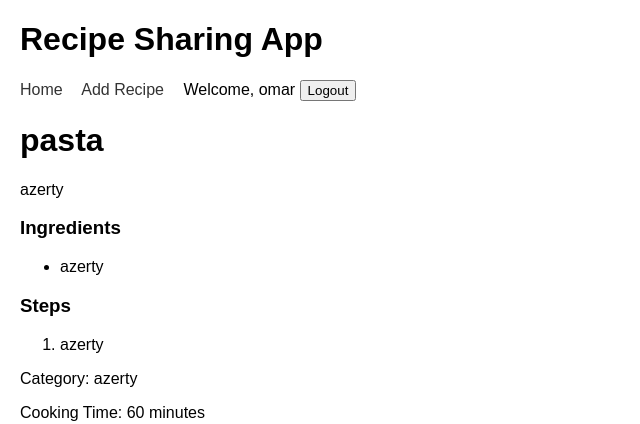
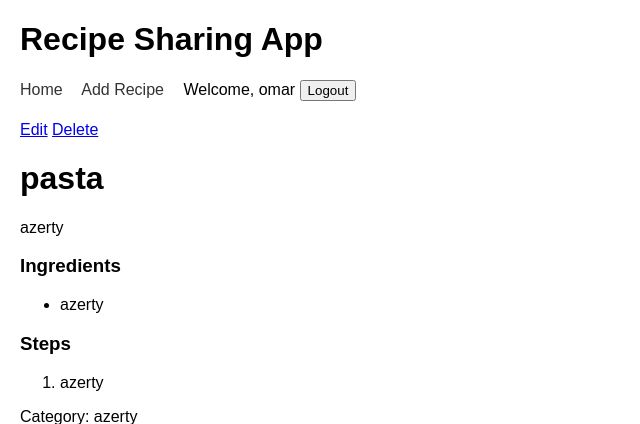
Before and after one commit to OmAr1dev/django-recipe-app, a Django app: page /1/ in a window 1280 px wide. Shown: the top 424 px of the page, without its empty margins (0-640 px from the left). Run offline with Django 5.2, Linux system fonts and the light colour scheme; a user stored in the database is signed in; data comes from the database, SQL or seed files in the repository; both versions use the stored data as it was after the commit.

Commit message:
feat: add edit and delete functionality for recipes

```diff
--- a/recipes/urls.py
+++ b/recipes/urls.py
@@ -8,4 +8,6 @@ urlpatterns = [
     path("", views.recipe_list, name="list"),
     path("<int:pk>/", views.recipe_detail, name="detail"),
     path("create/", views.recipe_create, name="create"),
+    path("<int:pk>/edit/", views.recipe_edit, name="edit"),
+    path("<int:pk>/delete/", views.recipe_delete, name="delete"),
 ]
--- a/recipes/views.py
+++ b/recipes/views.py
@@ -64,3 +64,38 @@ def recipe_create(request):
     else:
         form = RecipeForm()
     return render(request, "recipes/recipe_form.html", {"form": form})
+
+@login_required
+def recipe_edit(request, pk):
+    """
+    View to edit an existing recipe by its primary key.
+    Only the author can edit their recipe.
+    """
+    recipe = get_object_or_404(Recipe, pk=pk)
+
+    if recipe.author != request.user:
+        return redirect("recipes:detail", pk=pk)  # prevent editing others' recipes
+
+    if request.method == "POST":
+        form = RecipeForm(request.POST, instance=recipe)
+        if form.is_valid():
+            form.save()
+            return redirect("recipes:detail", pk=recipe.pk)
+    else:
+        form = RecipeForm(instance=recipe)
+
+    return render(request, "recipes/recipe_form.html", {"form": form, "recipe": recipe})
+
+@login_required
+def recipe_delete(request, pk):
+    """
+    View to delete a recipe created by the logged-in user.
+    Only the author can delete their recipe.
+    """
+    recipe = get_object_or_404(Recipe, pk=pk)
+
+    if recipe.author == request.user:
+        if request.method == "POST":
+            recipe.delete()
+            return redirect("recipes:list")
+    return render(request, "recipes/recipe_confirm_delete.html", {"recipe": recipe})
--- a/templates/recipes/recipe_detail.html
+++ b/templates/recipes/recipe_detail.html
@@ -1,5 +1,9 @@
 {% extends "base.html" %}
 {% block content %}
+{% if user.is_authenticated and recipe.author == user %}
+    <a href="{% url 'recipes:edit' recipe.pk %}">Edit</a>
+    <a href="{% url 'recipes:delete' recipe.pk %}">Delete</a>
+{% endif %}
 <h1>{{ recipe.title }}</h1>
 <p>{{ recipe.description }}</p>
 
```
Also changed, not shown: templates/recipes/recipe_confirm_delete.html (added, +12 -0 lines), db.sqlite3.
